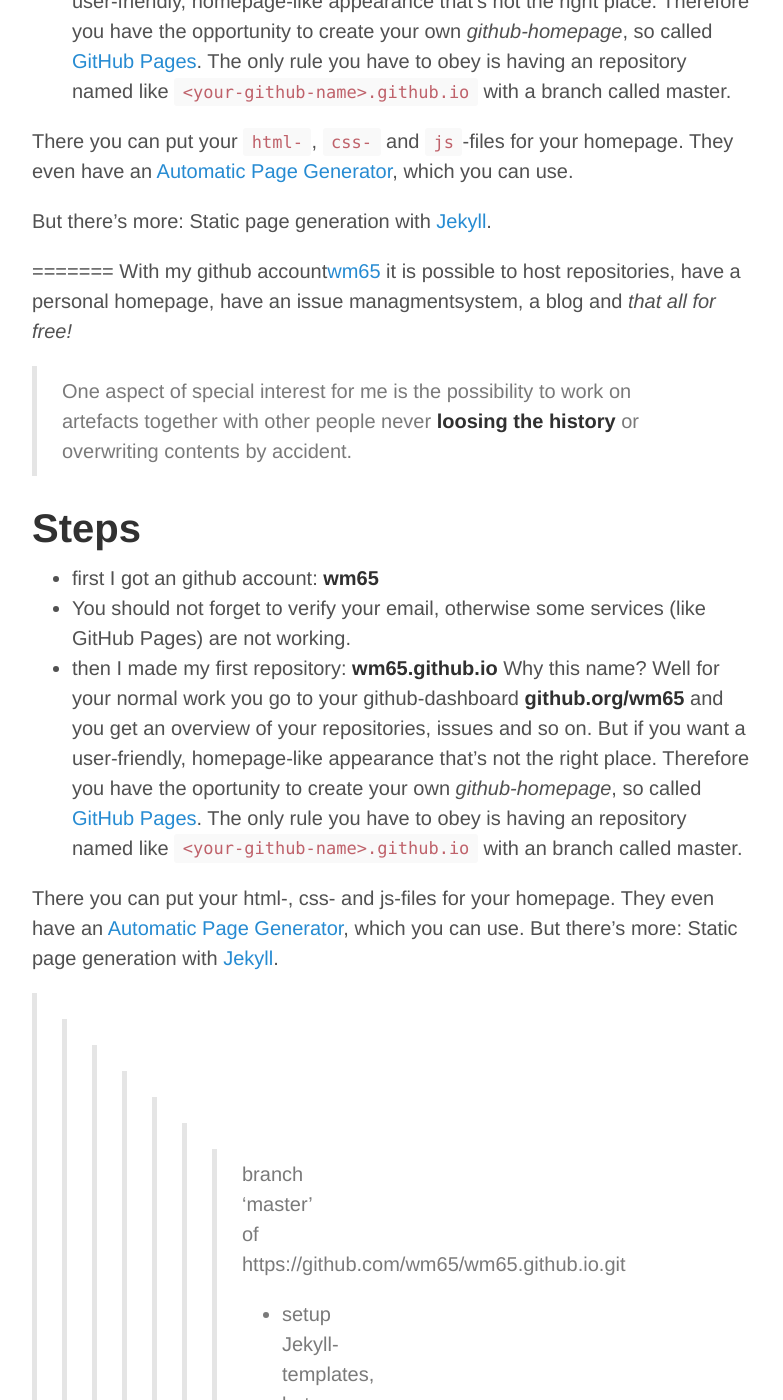
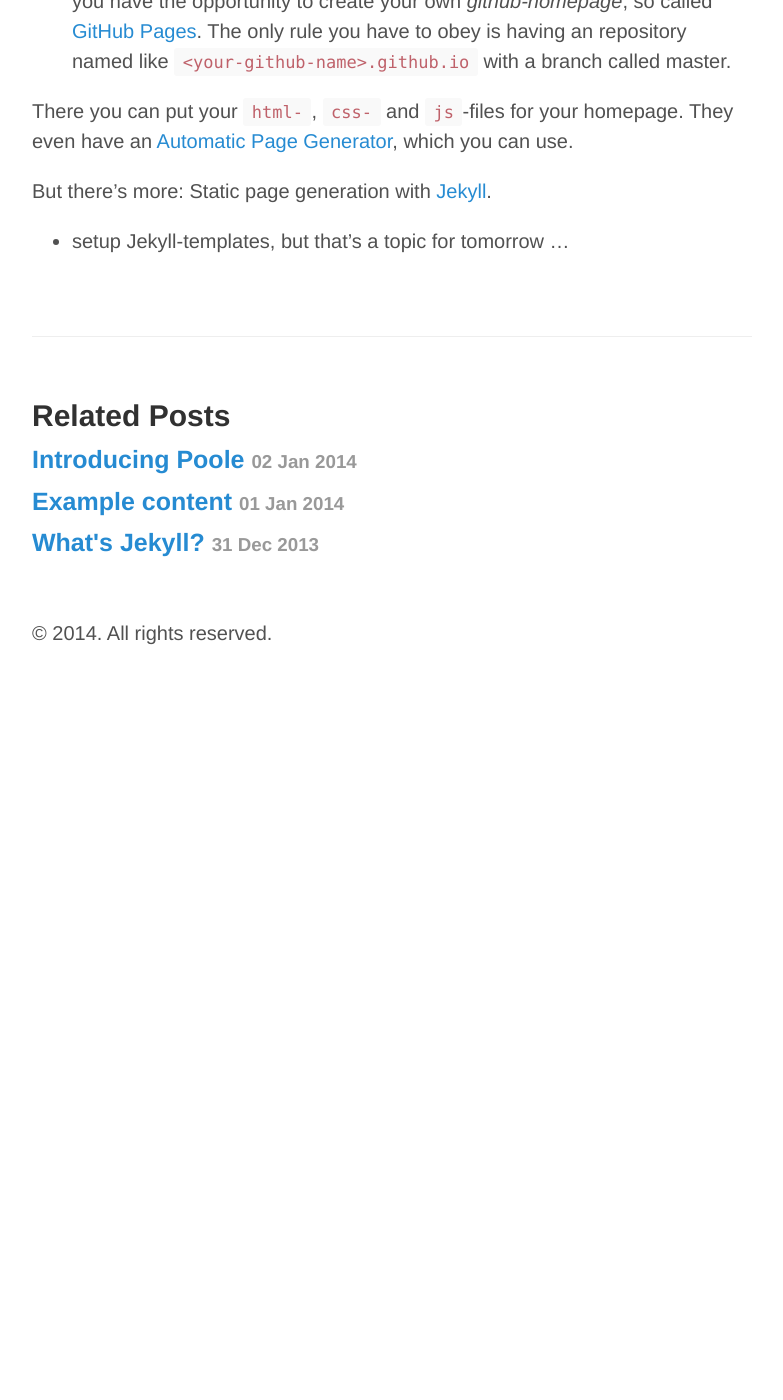
Before and after one commit to wm65/wm65.github.io, a Jekyll site: the page built from _posts/2014-03-03-setup-github.md, in a window 1280 px wide and 1400 px high, scrolled down 889 px. Shown: the whole window, without its empty margins (248-1031 px from the left). Built offline with Jekyll 4.4.1, drawn with Linux system fonts in a browser that asks for light colours; Markdown is read by kramdown in place of the engine named in the settings; after the commit the page ends 1557 px from its top, so only the background shows below that; some of the changed text lies outside the part shown.

Commit message:
Update 2014-03-03-setup-github.md

````diff
--- a/_posts/2014-03-03-setup-github.md
+++ b/_posts/2014-03-03-setup-github.md
@@ -30,25 +30,4 @@
 There you can put your ```html-```, ```css-``` and ```js```-files for your homepage. They even have an [Automatic Page Generator](https://help.github.com/articles/creating-pages-with-the-automatic-generator), which you can use.
 
 But there's more: Static page generation with [Jekyll](http://jekyllrb.com/).
-
-=======
-With my github account<a href="#">wm65</a> it is possible to host repositories,
-have a personal homepage, have an issue managmentsystem, a blog and *that all for free!*
-
-> One aspect of special interest for me is the possibility to work on artefacts together with other people
-never **loosing the history** or overwriting contents by accident.
-
-
-Steps
-==============
-* first I got an github account: **wm65**
-* You should not forget to verify your email, otherwise some services (like GitHub Pages) are not working.
-* then I made my first repository: **wm65.github.io**
-Why this name? Well for your normal work you go to your github-dashboard **github.org/wm65** and you get an overview of your repositories, issues and so on.
-But if you want a user-friendly, homepage-like appearance that's not the right place. Therefore you have the oportunity to create your own *github-homepage*, so called [GitHub Pages](https://help.github.com/articles/what-are-github-pages).
-The only rule you have to obey is having an repository named like ```<your-github-name>.github.io``` with an branch called master.
-
-There you can put your html-, css- and js-files for your homepage. They even have an [Automatic Page Generator](https://help.github.com/articles/creating-pages-with-the-automatic-generator), which you can use.
-But there's more: Static page generation with [Jekyll](http://jekyllrb.com/).
->>>>>>> branch 'master' of https://github.com/wm65/wm65.github.io.git
 * setup Jekyll-templates, but that's a topic for tomorrow ...
````
Also changed, not shown: other parts of _posts/2014-03-03-setup-github.md (+1 -1 lines).
